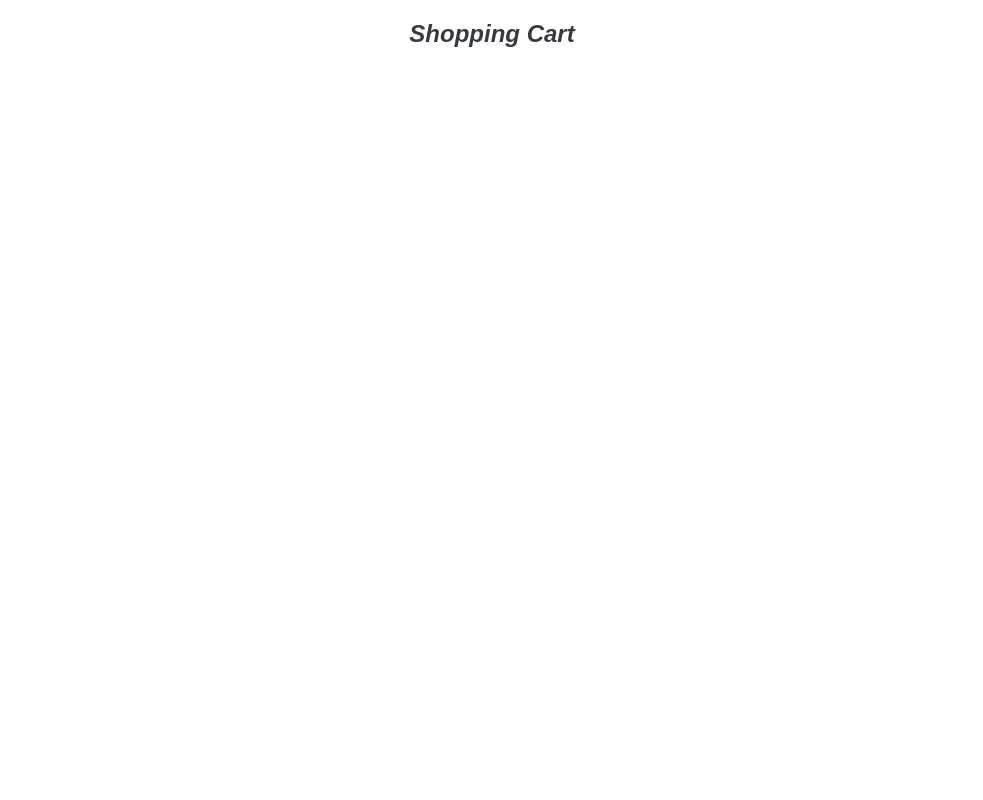
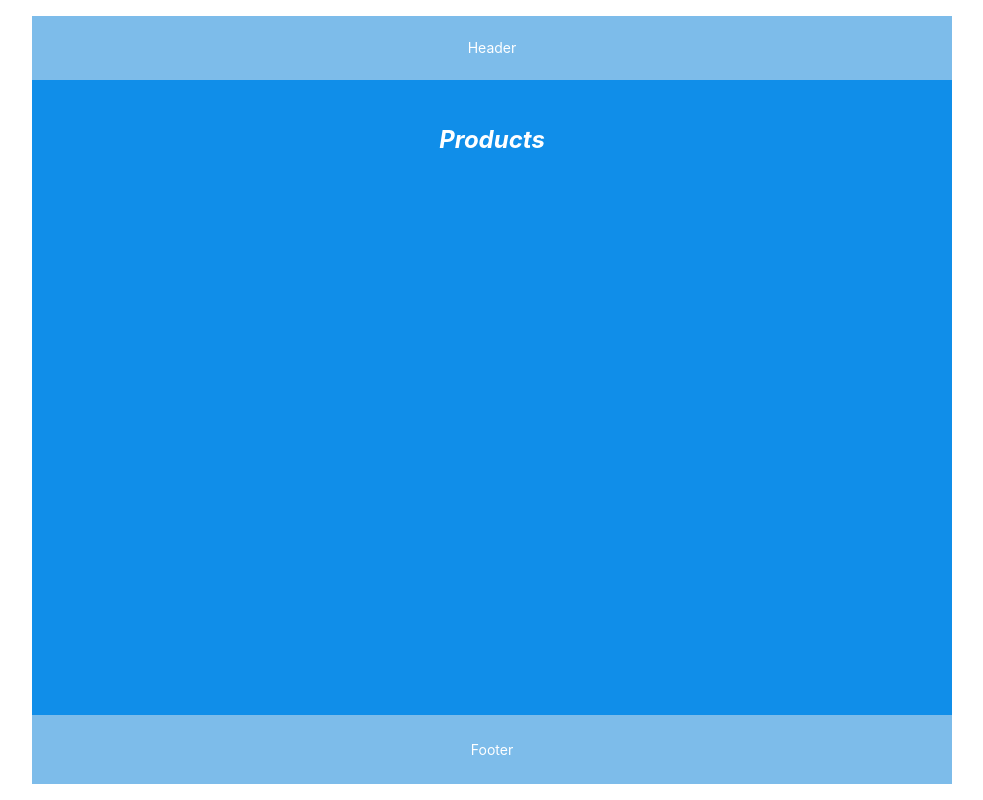
Before and after one commit to DWTwilight/front-end-demo, a React (Create React App) app: page / in a window 1280 px wide. Shown: the whole page, without its empty margins (148-1131 px from the left). Built offline with nearby package versions, Linux system fonts and the light colour scheme.

Commit message:
[shopping-cart] add layout and routing

```diff
--- a/package.json
+++ b/package.json
@@ -39,6 +39,7 @@
     ]
   },
   "devDependencies": {
-    "json-server": "^0.17.3"
+    "json-server": "^0.17.3",
+    "react-router-dom": "^6.14.2"
   }
 }
--- a/src/App.js
+++ b/src/App.js
@@ -1,11 +1,19 @@
-import Title from "./components/Title";
+import { BrowserRouter, Routes, Route } from "react-router-dom";
 import "./styles/app.scss";
+import CommonLayout from "./pages/layout/CommonLayout";
+import Products from "./pages/products/Products";
+import ShoppingCart from "./pages/shopping-cart/ShoppingCart";
 
 function App() {
   return (
-    <div className="App">
-      <Title />
-    </div>
+    <BrowserRouter>
+      <Routes>
+        <Route path="/" element={<CommonLayout />}>
+          <Route index element={<Products />} />
+          <Route path="shopping-cart" element={<ShoppingCart />} />
+        </Route>
+      </Routes>
+    </BrowserRouter>
   );
 }
 
--- /dev/null
+++ b/src/pages/layout/CommonLayout.js
@@ -0,0 +1,37 @@
+import React from "react";
+import { Outlet } from "react-router-dom";
+import { Layout, Space } from "antd";
+const { Header, Footer, Sider, Content } = Layout;
+
+const headerStyle = {
+  textAlign: "center",
+  color: "#fff",
+  height: 64,
+  paddingInline: 50,
+  lineHeight: "64px",
+  backgroundColor: "#7dbcea",
+};
+const contentStyle = {
+  textAlign: "center",
+  minHeight: 120,
+  lineHeight: "120px",
+  color: "#fff",
+  backgroundColor: "#108ee9",
+};
+const footerStyle = {
+  textAlign: "center",
+  color: "#fff",
+  backgroundColor: "#7dbcea",
+};
+
+export default function CommonLayout() {
+  return (
+    <Layout>
+      <Header style={headerStyle}>Header</Header>
+      <Content style={contentStyle}>
+        <Outlet />
+      </Content>
+      <Footer style={footerStyle}>Footer</Footer>
+    </Layout>
+  );
+}
--- /dev/null
+++ b/src/pages/products/Products.js
@@ -0,0 +1,5 @@
+import React from "react";
+
+export default function Products() {
+  return <h1>Products</h1>;
+}
--- a/src/components/Title.js
+++ b/src/pages/shopping-cart/ShoppingCart.js
@@ -1,5 +1,5 @@
 import React from "react";
 
-export default function Title() {
+export default function ShoppingCart() {
   return <h1>Shopping Cart</h1>;
 }
```
Also changed, not shown: 1 other file (tests, documents, lock files or other folders).
